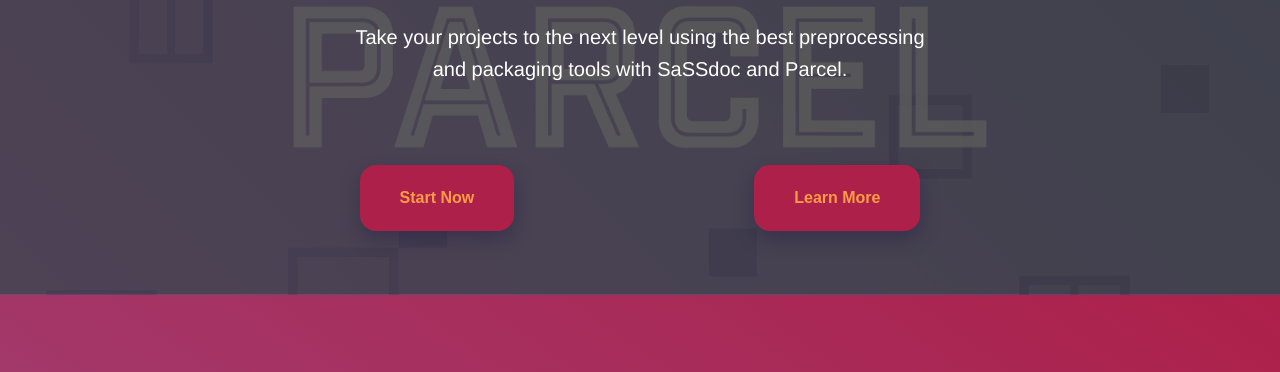
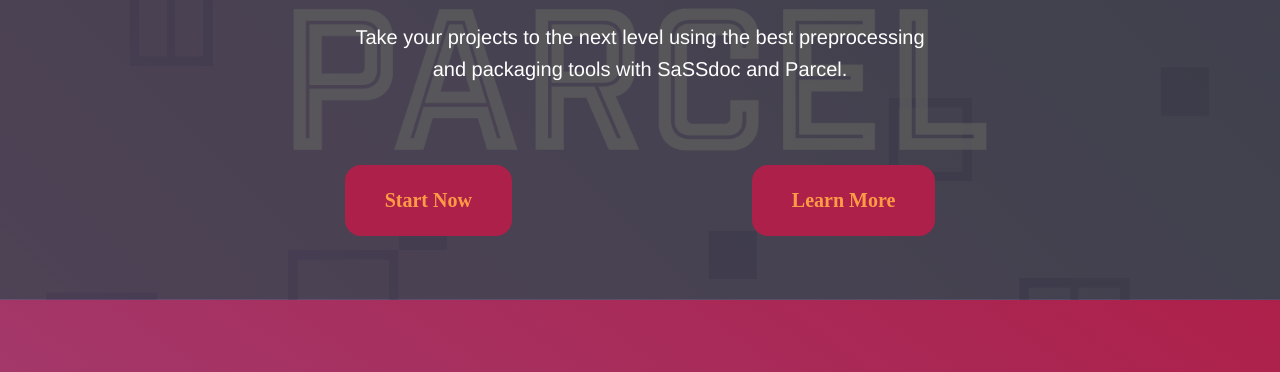
Before and after one commit to Alormor/ProyectoParcel, a website built with Parcel: page src/index.html in a window 1280 px wide. Shown: the part 421-793 px from the top of the page. Built offline with nearby package versions, Linux system fonts and the light colour scheme; a web font is replaced by a local one.

Commit message:
Buttons style

```diff
--- a/src/scss/abstracts/_mixins.scss
+++ b/src/scss/abstracts/_mixins.scss
@@ -1,4 +1,5 @@
 @use "variables" as vars;
+@use "sass:math";
 
 /// Configuration to center a grid
 /// @group Layout
@@ -90,7 +91,7 @@
     position: absolute;
     bottom: -0.8rem;
     left: 0;
-    width: $width - $width / 4;
+    width: $width - math.div($width, 4);
     height: 0.4rem;
 
     background-color: vars.color($color);
--- a/src/scss/abstracts/_variables.scss
+++ b/src/scss/abstracts/_variables.scss
@@ -39,6 +39,20 @@ $colors: (
     white: #FFFFFF
 );
 
+/// Color for the buttons
+/// @group Colors
+/// @type Map
+$button-colors: (
+    primary: #C86B8C,
+    secondary: #A97CCF,
+    tertiary: #5BB7C9,
+    quaternary: #E06A72,
+    quinary: #D9A95C,
+    senary: #7E8CCF,
+    septenary: #5F6B7A,
+    octonary: #B8C2CC
+);
+
 
 /// Get a color from the color map
 /// @group Colors
--- a/src/scss/base/_base.scss
+++ b/src/scss/base/_base.scss
@@ -23,9 +23,9 @@ html {
 
 
 body {
-    font-family: core.$font-stack;
-    font-size: core.font_size(md);
-    color: core.color(dark);
+  font-family: core.$font-stack;
+  font-size: core.font_size(md);
+  color: core.color(dark);
 }
 
 ul{
--- a/src/scss/components/_button.scss
+++ b/src/scss/components/_button.scss
@@ -1,24 +1,37 @@
+@use "sass:math";
 @use "sass:color";
 @use "../abstracts/" as core;
 
 /// Button component
 /// @group Components
-.button{
+.button {
+  font-family: core.$font-heading;
+  font-size: inherit;
+
   padding: 1.5rem 1rem;
   border-style: none;
   @include core.border-radius(1rem);
+  cursor: pointer;
 
-  cursor: pointer;
-}
+  $index: 0;
+  @each $name, $color in core.$button-colors {
+    &.#{$name} {
+      $index: $index + 1;
 
-@each $name, $color in core.$colors {
-  .#{$name} {
-    background-color: core.color($name);
-    @include core.box-shadow(0, 8px, 20px);
-    transition: background-color 0.3s ease-in-out;
+      background-color: $color;
+      @include core.box-shadow(0, 8px, 20px);
 
-    &:hover{
-      background-color: color.adjust(core.color($name), $lightness: 10%);
+      transition: background-color 0.3s ease-in-out;
+
+      @if $index % 2 == 0 {
+        @include core.hover-effects(0.4s, y, -0.5rem);
+      } @else {
+        @include core.hover-effects(0.4s, y, 0.5rem);
+      }
+
+      &:hover {
+        background-color: color.adjust($color, $lightness: 10%);
+      }
     }
   }
 }
--- a/src/scss/components/_form.scss
+++ b/src/scss/components/_form.scss
@@ -39,9 +39,12 @@
         }
 
         input, textarea, select{
-           @include core.border-radius(0.3rem);
-           padding: 0.8rem 1.2rem;
-           border: 2px solid core.color(purple);
+            font-family: inherit;
+            font-size: core.font_size(sm);
+
+            @include core.border-radius(0.3rem);
+            padding: 0.8rem 1.2rem;
+            border: 2px solid core.color(purple);
 
             &:focus {
                 outline: none;
@@ -92,6 +95,8 @@
         justify-self: center;
 
         button{
+            font-family: core.$font-heading;
+            font-size: inherit;
             border: none;
             padding: 1rem 4rem;
             @include core.border-radius(50rem);
--- a/src/scss/layout/_hero.scss
+++ b/src/scss/layout/_hero.scss
@@ -68,9 +68,12 @@
         padding: 2rem;
 
         .button{
+            font-family: core.$font-heading;
+            font-size: inherit;
+
             font-weight: bold;
             color: core.color(orange);
-            font-size: core.font_size(sm);
+            background-color: core.color(wine);
 
             padding: 1.5rem 2.5rem;
 
```
